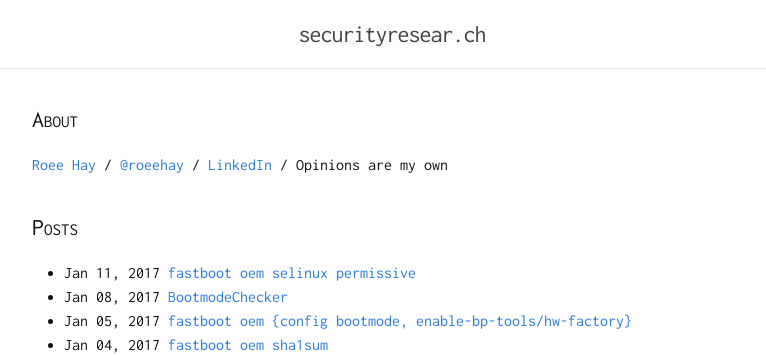
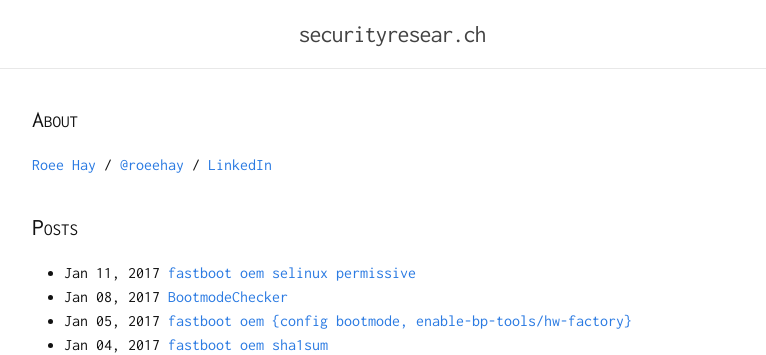
Before and after one commit to roeeh/roeeh.github.io, a Jekyll site: the page built from index.html, in a window 1280 px wide. Shown: the top 355 px of the page, without its empty margins (248-1014 px from the left). Built offline with Jekyll 4.4.1, drawn with Linux system fonts in a browser that asks for light colours.

Commit message:
Update index.html

```diff
--- a/index.html
+++ b/index.html
@@ -4,7 +4,7 @@ layout: default
 <div class="home">
 	<section>
 		<h2 class="smallcap">about</h2>
-		<p><a href="https://keybase.io/roee">Roee Hay</a> / <a href="https://twitter.com/roeehay">@roeehay</a> / <a href="https://www.linkedin.com/in/roeehay">LinkedIn</a> / Opinions are my own</p>
+		<p><a href="https://keybase.io/roee">Roee Hay</a> / <a href="https://twitter.com/roeehay">@roeehay</a> / <a href="https://www.linkedin.com/in/roeehay">LinkedIn</a></p>
 	</section>
 	<section>
 		<h2 class="smallcap">posts</h2>
```
